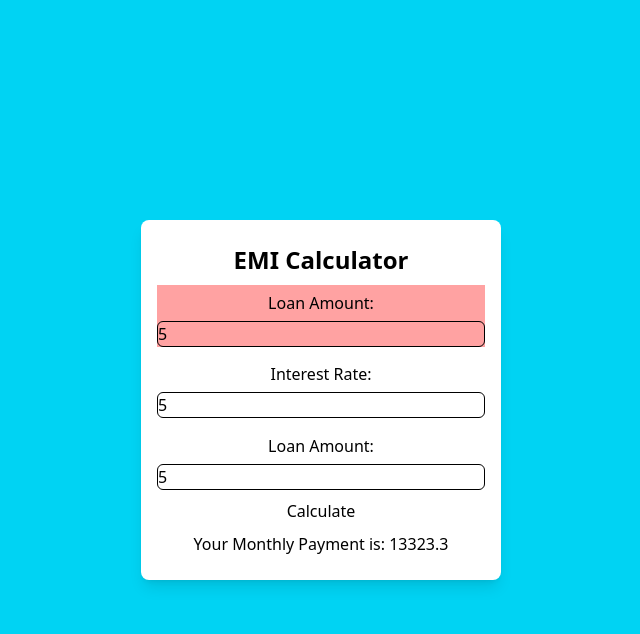
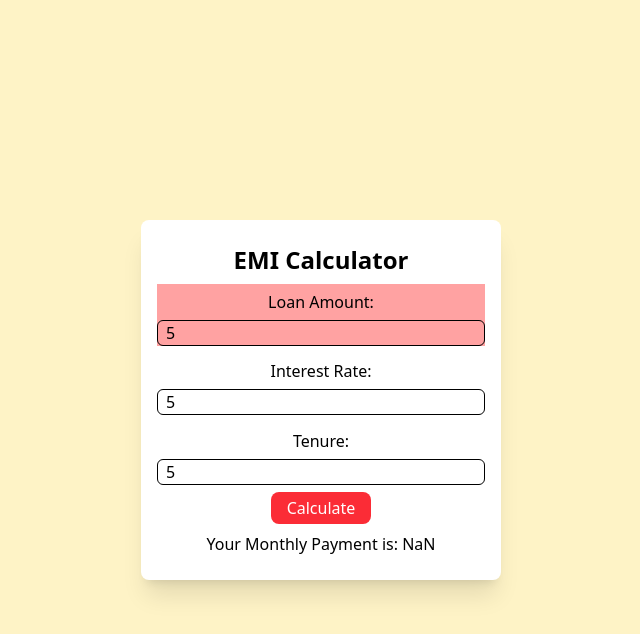
Before and after one commit to Shekhar0609/ProCode_JS_Practice_Projects, a website: page basic-EMI-calculator/Practice_1/index.html in a window 1280 px wide. Both pictures are taken after typing "5", "5", "5" into the empty fields and a click on the button "Calculate". Shown: the whole page, without its empty margins (319-959 px from the left). Drawn offline with Linux system fonts and the light colour scheme.

Commit message:
feat:added more styling in in this project

```diff
--- a/basic-EMI-calculator/Practice_1/index.html
+++ b/basic-EMI-calculator/Practice_1/index.html
@@ -9,29 +9,29 @@
     <script type="module" src="./src/js/main-script.js"></script>
 </head>
 
-<body class="bg-cyan-400 h-screen flex justify-center items-center">
+<body class="bg-amber-100 h-screen flex justify-center items-center">
     <div id="container"
-        class="bg-white rounded-lg shadow-lg px-4 py-6 w-90 h-90 flex flex-col justify-between items-center text-center">
+        class="bg-white rounded-lg shadow-xl px-4 py-6 w-90 h-90 flex flex-col justify-between items-center text-center">
         <h2 class="font-bold text-2xl w-full">EMI Calculator</h2>
         <div id="principle-amount-container" class="w-full bg-red-300 text-center">
             <p class="my-1.5">Loan Amount:</p>
             <input type="number" id="principle-amount"
-                class="w-full border-1 rounded-md outline-none focus:ring-1 focus:ring-blue-3feat00">
+                class="w-full border-1 px-2 rounded-md outline-none focus:ring-1 focus:ring-blue-3feat00">
         </div>
 
         <div id="interest-rate-container" class="w-full">
             <p class="my-1.5">Interest Rate:</p>
             <input type="number" id="interest-rate"
-                class="w-full border-1 rounded-md outline-none focus:ring-1 focus:ring-blue-3feat00">
+                class="w-full border-1 px-2 rounded-md outline-none focus:ring-1 focus:ring-blue-3feat00">
         </div>
 
         <div id="tenure-container" class="w-full">
-            <p class="my-1.5">Loan Amount:</p>
+            <p class="my-1.5">Tenure:</p>
             <input type="number" id="tenure"
-                class="w-full border-1 rounded-md outline-none focus:ring-1 focus:ring-blue-3feat00">
+                class="w-full border-1 px-2 rounded-md outline-none focus:ring-1 focus:ring-blue-3feat00">
         </div>
 
-        <button id="calculate-btn">Calculate</button>
+        <button id="calculate-btn" class="bg-red-500 px-4 py-1 text-white rounded-lg cursor-pointer active:scale-95 duration-50">Calculate</button>
 
         <div id="output">Your Monthly Payment is: <span id="mothly-emi">13323.3</span></div>
     </div>
--- a/basic-EMI-calculator/Practice_1/src/js/main-script.js
+++ b/basic-EMI-calculator/Practice_1/src/js/main-script.js
@@ -0,0 +1,21 @@
+const princpleAmt = document.querySelector("#principle-amount");
+const interestRate = document.querySelector("#interest-rate");
+const tenureEL = document.querySelector("#tenure");
+
+const monnthlyEmi = document.querySelector("#mothly-emi");
+
+const calculateBtn = document.querySelector("#calculate-btn");
+
+calculateBtn.addEventListener("click", () => {
+  const princple = princpleAmt.value;
+  const interest = `${interestRate.value}*100%`;
+  const tenure = tenureEL.value;
+
+  let loanTenureInMonths = tenure / 12;
+  let EMI =
+    (princple * interest * Math.pow(1 + interest, loanTenureInMonths)) /
+      Math.pow(1 + interest, loanTenureInMonths) -
+    1;
+
+  monnthlyEmi.textContent = EMI;
+});
```
Also changed, not shown: basic-EMI-calculator/Practice_1/src/css/output.css.
